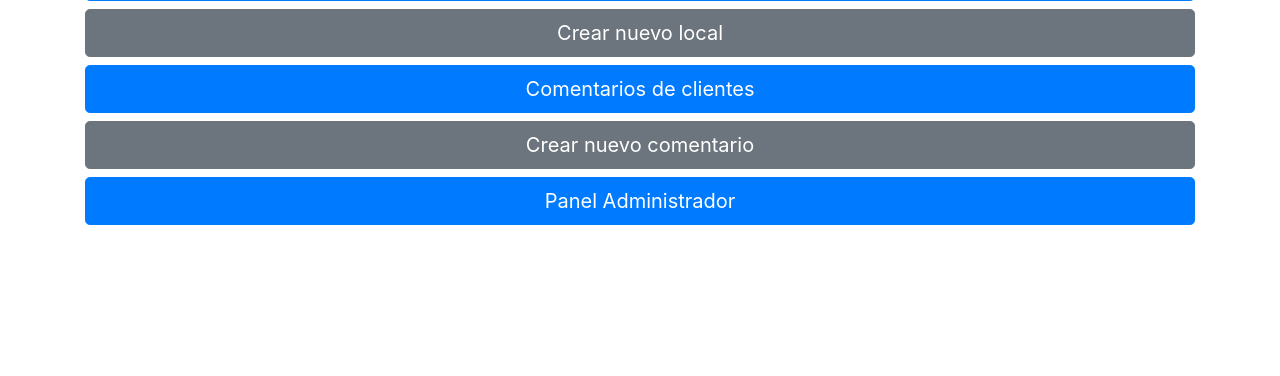
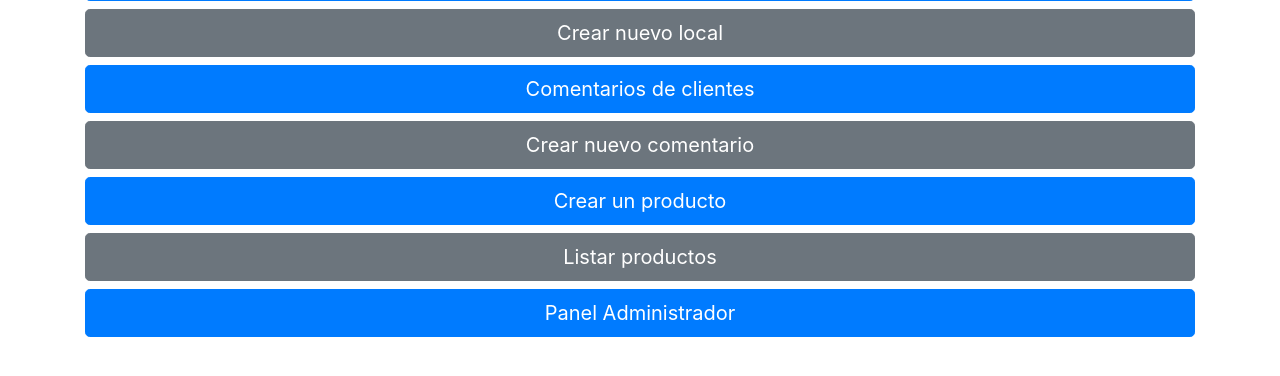
Before and after one commit to catabanchieri/Entrega-Intermedia-Abati-Pereira-Banchieri, a Django app: page /business/ in a window 1280 px wide. Shown: the part 214-590 px from the top of the page. Run offline with Django 4.2, Linux system fonts and the light colour scheme; some libraries are stand-ins or nearby versions.

Commit message:
menú empresa: crear productos y listar productos

```diff
--- a/ecommerce_project/templates/base.html
+++ b/ecommerce_project/templates/base.html
@@ -32,8 +32,8 @@
             Productos
           </a>
           <div class="dropdown-menu" aria-labelledby="navbarDropdown">
+            <a class="dropdown-item" href="/products/new_product/">Crear Productos</a>
             <a class="dropdown-item" href="/products/products_list">Lista de Productos</a>
-            <a class="dropdown-item" href="/products/new_product/">Crear Productos</a>
           </div>
         </li>
       </ul>
--- a/ecommerce_project/templates/business.html
+++ b/ecommerce_project/templates/business.html
@@ -18,6 +18,12 @@
 <a href="/business/new_opinion" class="btn btn-secondary btn-lg btn-block" role="button" aria-pressed="true">Crear nuevo comentario</a>
 </div>
 <div class="col-sm-12 col-md-12 col-lg-12 col-xl-12 my-1">
+  <a href="/products/new_product/" class="btn btn-primary btn-lg btn-block" role="button" aria-pressed="true">Crear un producto</a>
+  </div>
+  <div class="col-sm-12 col-md-12 col-lg-12 col-xl-12 my-1">
+  <a href="/products/products_list" class="btn btn-secondary btn-lg btn-block" role="button" aria-pressed="true">Listar productos</a>
+  </div>
+<div class="col-sm-12 col-md-12 col-lg-12 col-xl-12 my-1">
 <a href="/admin" class="btn btn-primary btn-lg btn-block" role="button" aria-pressed="true">Panel Administrador</a>
 </div>
 </div>
```
